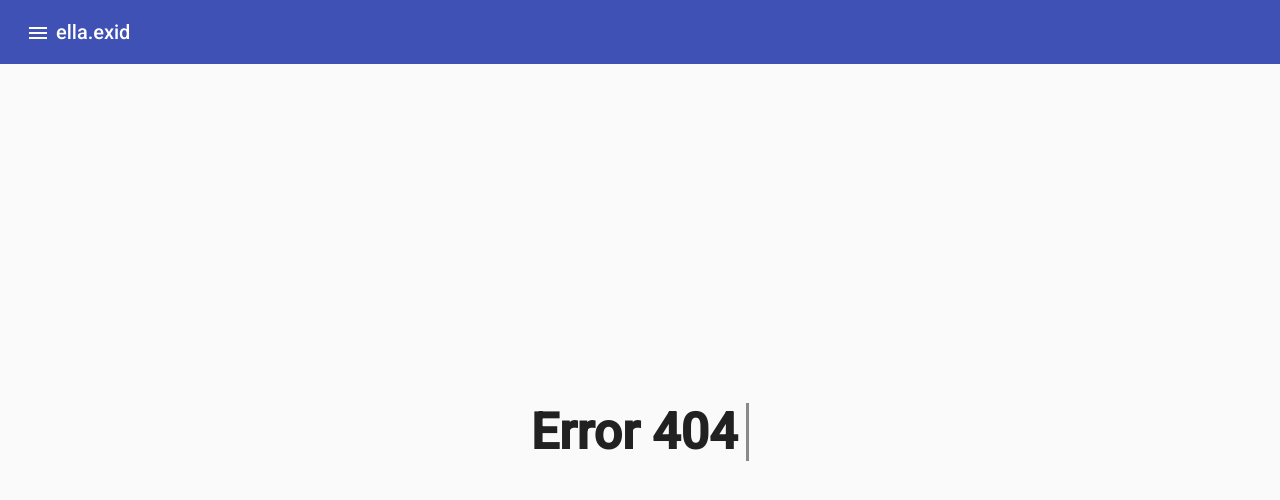
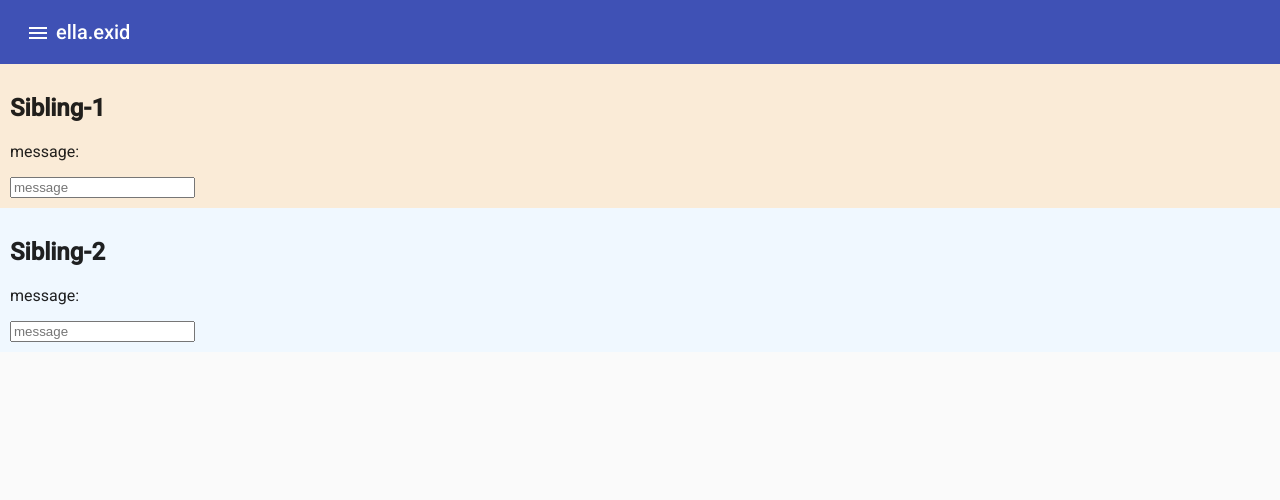
Before and after one commit to hyunalee419/angular-example, an Angular app in the folder material-project/: page /service-sibling in a window 1280 px wide. Before the commit this address led to /404. Shown: the top 500 px of the page. Built offline with nearby package versions, Linux system fonts and the light colour scheme.

Commit message:
feat: service sibling

```diff
--- a/material-project/src/app/app.module.ts
+++ b/material-project/src/app/app.module.ts
@@ -14,11 +14,14 @@ import { HelloComponent } from './hello/hello.component';
 import { TimedisplayComponent } from './timedisplay/timedisplay.component';
 import { TimeDisplayModule } from './timedisplay/timedisplay.module';
 import { NotFoundComponent } from './notfound/notfound.component';
+import { ServiceSiblingComponent } from './service-sibling/service-sibling.component';
+import { ServiceSiblingModule } from './service-sibling/service-sibling.module';
 
 const appRoutes: Routes = [
   { path: '', component: HomeComponent },
   { path: 'hello', component: HelloComponent, data: { name: 'Hello' } },
   { path: 'timer', component: TimedisplayComponent, data: { name: 'Timer' } },
+  { path: 'service-sibling', component: ServiceSiblingComponent, data: { name: 'Service - 공유 데이터 테스트' } },
   { path: '404', component: NotFoundComponent },
   { path: '**', redirectTo: '404', pathMatch: 'full' },
 ];
@@ -38,6 +41,7 @@ const appRoutes: Routes = [
     BrowserAnimationsModule,
     MatButtonModule, MatSidenavModule, MatToolbarModule, MatIconModule, MatListModule,
     TimeDisplayModule,
+    ServiceSiblingModule,
   ],
   providers: [
     { provide: 'routes', useValue: appRoutes }
--- /dev/null
+++ b/material-project/src/app/service-sibling/service-sibling.component.ts
@@ -0,0 +1,10 @@
+import { Component } from '@angular/core';
+
+@Component({
+  selector: 'app-service-sibling',
+  template: `
+    <app-sibling1></app-sibling1>
+    <app-sibling2></app-sibling2>
+  `
+})
+export class ServiceSiblingComponent {}
--- /dev/null
+++ b/material-project/src/app/service-sibling/service-sibling.module.ts
@@ -0,0 +1,22 @@
+import { NgModule } from '@angular/core';
+import { ServiceSiblingService } from './service-sibling.service';
+import { Sibling1Component } from './sibling1.component';
+import { Sibling2Component } from './sibling2.component';
+import { ServiceSiblingComponent } from './service-sibling.component';
+
+@NgModule({
+  declarations: [
+    ServiceSiblingComponent,
+    Sibling1Component,
+    Sibling2Component
+  ],
+  exports: [
+    ServiceSiblingComponent,
+    Sibling1Component,
+    Sibling2Component
+  ],
+  providers: [
+    { provide: ServiceSiblingService, useValue: ServiceSiblingService }
+  ]
+})
+export class ServiceSiblingModule { }
--- /dev/null
+++ b/material-project/src/app/service-sibling/service-sibling.service.ts
@@ -0,0 +1,6 @@
+import { Injectable } from '@angular/core';
+
+@Injectable()
+export class ServiceSiblingService {
+  message: string;
+}
--- /dev/null
+++ b/material-project/src/app/service-sibling/sibling1.component.ts
@@ -0,0 +1,31 @@
+import { Component } from '@angular/core';
+import { ServiceSiblingService } from './service-sibling.service';
+
+@Component({
+  selector: 'app-sibling1',
+  template: `
+    <h2>Sibling-1</h2>
+    <p>message: {{ message }}</p>
+    <input type="text"
+           (input)="message = $event.target.value"
+           placeholder="message">
+  `,
+  styles: [`
+    :host {
+      display: block;
+      padding: 10px;
+      background-color: antiquewhite;
+    }
+  `]
+})
+export class Sibling1Component {
+  constructor(private dataService: ServiceSiblingService) {}
+
+  get message(): string {
+    return this.dataService.message;
+  }
+
+  set message(newMessage: string) {
+    this.dataService.message = newMessage;
+  }
+}
--- /dev/null
+++ b/material-project/src/app/service-sibling/sibling2.component.ts
@@ -0,0 +1,31 @@
+import { Component } from '@angular/core';
+import { ServiceSiblingService } from './service-sibling.service';
+
+@Component({
+  selector: 'app-sibling2',
+  template: `
+    <h2>Sibling-2</h2>
+    <p>message: {{ message }}</p>
+    <input type="text"
+           (input)="message = $event.target.value"
+           placeholder="message">
+  `,
+  styles: [`
+    :host {
+      display: block;
+      padding: 10px;
+      background-color: aliceblue;
+    }
+  `]
+})
+export class Sibling2Component {
+  constructor(private dataService: ServiceSiblingService) {}
+
+  get message(): string {
+    return this.dataService.message;
+  }
+
+  set message(newMessage: string) {
+    this.dataService.message = newMessage;
+  }
+}
```
